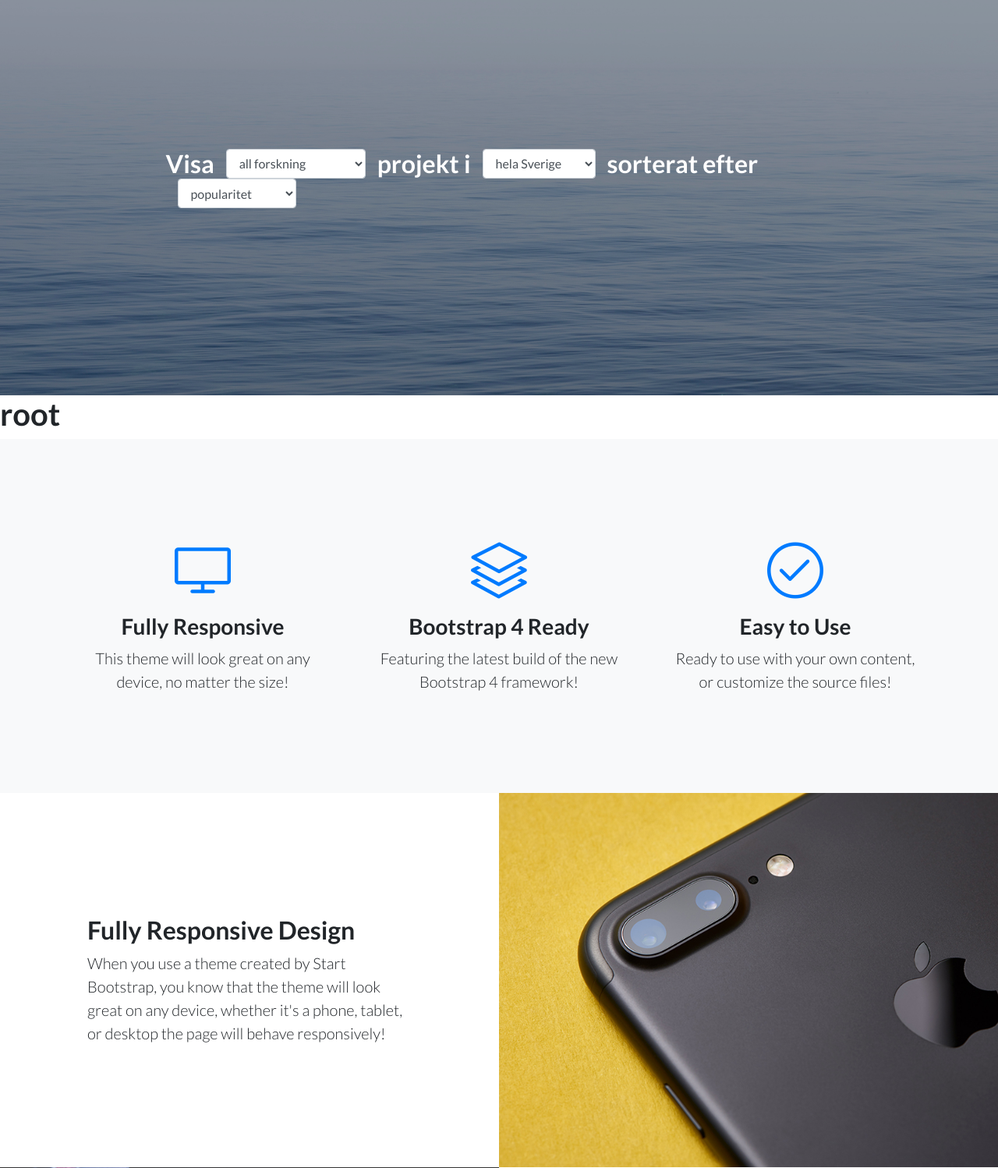
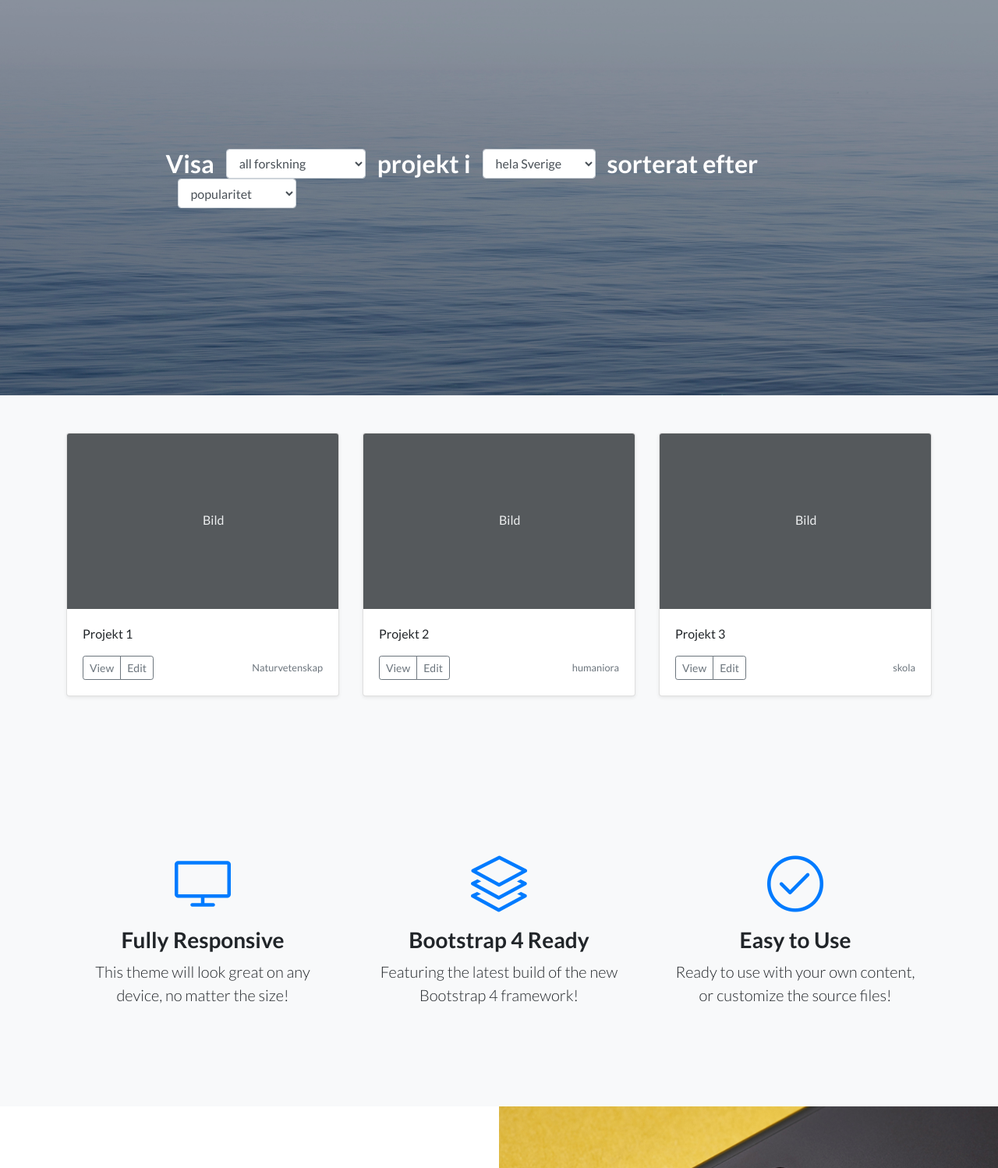
Before and after one commit to christopherkullenberg/medborgarforskning.se, a Flask app: page / in a window 1280 px wide. Shown: the part 166-1664 px from the top of the page at 78% size. Run offline with Flask 2, Linux system fonts and the light colour scheme; some libraries are stand-ins or nearby versions.

Commit message:
fixed so that the project results draw from the result dictionary passed to index.html

```diff
--- a/app/main.py
+++ b/app/main.py
@@ -1,16 +1,42 @@
 from flask import Flask, flash, redirect, render_template, request, session, abort
-#from bs4 import BeautifulSoup
-#import requests
-#import lxml
 app = Flask(__name__)
+
+
+
+
+temp = '''         <div class="col-md-4">
+          <div class="card mb-4 shadow-sm">
+            <svg class="bd-placeholder-img card-img-top" width="100%" height="225" xmlns="http://www.w3.org/2000/svg" preserveAspectRatio="xMidYMid slice" focusable="false" role="img" aria-label="Placeholder: Thumbnail"><title>Placeholder</title><rect width="100%" height="100%" fill="#55595c"/><text x="50%" y="50%" fill="#eceeef" dy=".3em">Thumbnail</text></svg>
+            <div class="card-body">
+              <p class="card-text">This is a wider card with supporting text below as a natural lead-in to additional content. This content is a little bit longer.</p>
+              <div class="d-flex justify-content-between align-items-center">
+                <div class="btn-group">
+                  <button type="button" class="btn btn-sm btn-outline-secondary">View</button>
+                  <button type="button" class="btn btn-sm btn-outline-secondary">Edit</button>
+                </div>
+                <small class="text-muted">9 mins</small>
+              </div>
+            </div>
+          </div>
+        </div>
+        '''
+
+
+
+
+
 
 @app.route("/")
 def root():
-    return render_template("index.html", query="root")
+    result = {'Projekt 1':"Naturvetenskap",
+              'Projekt 2':"humaniora",
+              'Projekt 3':"skola"}
+    return render_template("index.html", result = result)
 
 @app.route("/<string:query>/")
 def query(query):
-    return render_template('index.html', query=query)
+    result = {'Projektnamn': query}
+    return render_template('index.html', result = result)
 
 @app.route("/hello")
 def hello():
@@ -27,18 +53,7 @@ def getGender(name):
 
 
 
-#@app.route("/")
-#def main():
-#    return render_template('index.html', query="index")
-    #index_path = os.path.join(app.static_folder, 'index.html')
-    #return send_file(index_path)
 
-#@app.route("/flashbackscraper")
-#def fbscraper():
-#    r = requests.get("https://telecomix.org/")
-#    html = r.content
-    #soup = BeautifulSoup(html, "lxml")
-#    return html
 
 
 
--- a/app/templates/index.html
+++ b/app/templates/index.html
@@ -126,8 +126,36 @@
 
   <!-- result grid -->
 
-  <h1>{{query}}</h1>
+  <div class="album py-5 bg-light">
+    <div class="container">
+      <div class="row">
 
+
+	      {% for key, value in result.items() %}
+
+
+        <div class="col-md-4">
+          <div class="card mb-4 shadow-sm">
+            <svg class="bd-placeholder-img card-img-top" width="100%" height="225" xmlns="http://www.w3.org/2000/svg" preserveAspectRatio="xMidYMid slice" focusable="false" role="img" aria-label="Placeholder: Thumbnail"><title></title><rect width="100%" height="100%" fill="#55595c"/><text x="50%" y="50%" fill="#eceeef" dy=".3em">Bild</text></svg>
+            <div class="card-body">
+		    <p class="card-text">{{key}}</p>
+              <div class="d-flex justify-content-between align-items-center">
+                <div class="btn-group">
+                  <button type="button" class="btn btn-sm btn-outline-secondary">View</button>
+                  <button type="button" class="btn btn-sm btn-outline-secondary">Edit</button>
+                </div>
+		<small class="text-muted">{{value}}</small>
+              </div>
+            </div>
+          </div>
+        </div>
+
+            {% endfor %}
+
+
+         </div>
+     </div>
+  </div>
   <!-- /result grid -->
 
 
```
Also changed, not shown: 1 other file.
